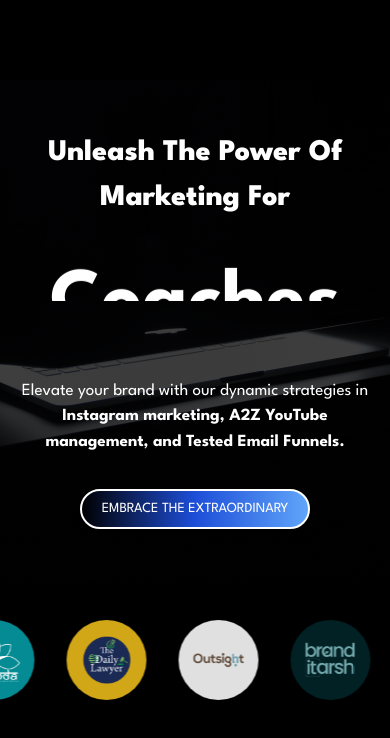
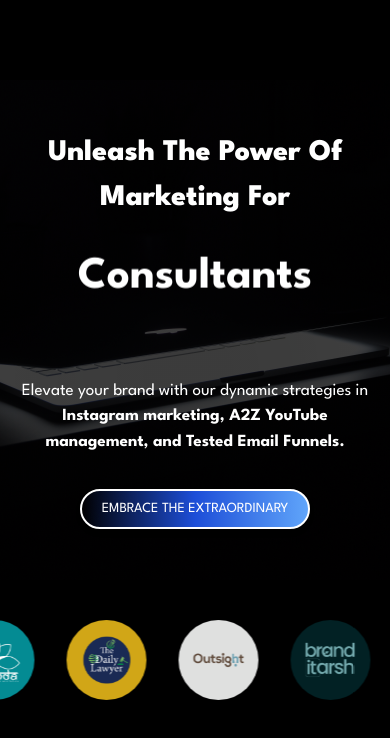
Before and after one commit to Lakshay1103/lakshay, a Next.js app: page / in a window 390 px wide. Shown: the top 738 px of the page. Built offline with nearby package versions, Linux system fonts and the light colour scheme.

Commit message:
hero section responsiveness fix

```diff
--- a/app/globals.css
+++ b/app/globals.css
@@ -115,9 +115,7 @@ div.marquee>a>img {
 }
 
 .rotate-text {
-    -webkit-text-size-adjust: 100%;
-    -webkit-font-smoothing: antialiased;
-    visibility: inherit;
+
     text-align: center;
     box-sizing: border-box;
     min-height: 60px;
@@ -294,7 +292,7 @@ div.marquee>a>img {
 
 @media (max-width: 800px) {
 
-    body{
+    body {
         overflow-x: hidden;
     }
 
@@ -319,7 +317,7 @@ div.marquee>a>img {
         flex-direction: row;
     }
 
-    .steps-title{
+    .steps-title {
         margin-top: 20px;
         margin-bottom: 10px;
     }
@@ -385,11 +383,57 @@ div.marquee>a>img {
 
 @media (max-width: 550px) {
 
-    body{
+    body {
         overflow-x: hidden;
     }
 
-    .steps-title{
+    .rotate-text {
+        text-align: center;
+        box-sizing: border-box;
+        min-height: 60px;
+        color: #fff;
+        justify-content: center;
+        align-items: center;
+        font-weight: 700;
+        line-height: 1.2;
+        display: flex;
+        font-size: 60px;
+        /* Updated font size */
+    }
+
+    .text-rotate {
+        animation: rotateAnimation 9s linear infinite;
+    }
+
+    @keyframes rotateAnimation {
+
+        0%,
+        100% {
+            transform: translateY(0);
+        }
+
+        16.66% {
+            transform: translateY(-90px);
+        }
+
+        33.33% {
+            transform: translateY(-180px);
+        }
+
+        50% {
+            transform: translateY(-270px);
+        }
+
+        66.66% {
+            transform: translateY(-360px);
+        }
+
+        83.33% {
+            transform: translateY(-450px);
+        }
+    }
+
+    .steps-title {
         margin-top: 20px;
         margin-bottom: 10px;
     }
@@ -476,7 +520,7 @@ div.marquee>a>img {
 
 @media (max-width: 400px) {
 
-    body{
+    body {
         overflow-x: hidden;
     }
 
@@ -488,6 +532,52 @@ div.marquee>a>img {
         font-size: 17px;
         line-height: 1.5;
         padding: 10px;
+    }
+
+    .rotate-text {
+        text-align: center;
+        box-sizing: border-box;
+        min-height: 60px;
+        color: #fff;
+        justify-content: center;
+        align-items: center;
+        font-weight: 700;
+        line-height: 1.2;
+        display: flex;
+        font-size: 45px;
+        /* Updated font size */
+    }
+
+    .text-rotate {
+        animation: rotateAnimation 9s linear infinite;
+    }
+
+    @keyframes rotateAnimation {
+
+        0%,
+        100% {
+            transform: translateY(0);
+        }
+
+        16.66% {
+            transform: translateY(-60px);
+        }
+
+        33.33% {
+            transform: translateY(-120px);
+        }
+
+        50% {
+            transform: translateY(-180px);
+        }
+
+        66.66% {
+            transform: translateY(-240px);
+        }
+
+        83.33% {
+            transform: translateY(-360px);
+        }
     }
 
     .hero-btn {
@@ -522,7 +612,7 @@ div.marquee>a>img {
         line-height: 1.3;
     }
 
-    .steps-title{
+    .steps-title {
         margin-top: 20px;
         margin-bottom: 10px;
     }
@@ -540,7 +630,7 @@ div.marquee>a>img {
     }
 
     .icon-text {
-        width: 125px;
+        width: 115px;
         font-size: 12px;
         padding-left: 2px;
         padding-right: 2px;
@@ -564,7 +654,7 @@ div.marquee>a>img {
     }
 
     .reel {
-        width: 95%;
+        width: 90%;
     }
 
     .reel iframe {
@@ -647,9 +737,55 @@ div.marquee>a>img {
 }
 
 
-@media (max-width: 375px){
+@media (max-width: 375px) {
 
-    .steps-title{
+    .rotate-text {
+        text-align: center;
+        box-sizing: border-box;
+        min-height: 60px;
+        color: #fff;
+        justify-content: center;
+        align-items: center;
+        font-weight: 700;
+        line-height: 1.2;
+        display: flex;
+        font-size: 45px;
+        /* Updated font size */
+    }
+
+    .text-rotate {
+        animation: rotateAnimation 9s linear infinite;
+    }
+
+    @keyframes rotateAnimation {
+
+        0%,
+        100% {
+            transform: translateY(0);
+        }
+
+        16.66% {
+            transform: translateY(-60px);
+        }
+
+        33.33% {
+            transform: translateY(-120px);
+        }
+
+        50% {
+            transform: translateY(-180px);
+        }
+
+        66.66% {
+            transform: translateY(-240px);
+        }
+
+        83.33% {
+            transform: translateY(-360px);
+        }
+    }
+
+    .steps-title {
         font-size: 32px;
         line-height: normal;
     }
@@ -661,12 +797,59 @@ div.marquee>a>img {
         padding-right: 2px;
     }
 
-    .testimonial-section h1{
+    .testimonial-section h1 {
         font-size: 30px;
     }
 
-    .testimonial-section p{
+    .testimonial-section p {
         font-size: 16px;
         line-height: 1.5;
     }
+
+    .reels-title h1 {
+        font-size: 28px;
+    }
+
+    .reels-title h1 span {
+        font-size: 28px;
+    }
+
+    .reel {
+        width: 95%;
+    }
+
+    .reel iframe {
+        width: 100%;
+        height: 400px;
+        padding: 6px;
+    }
+
+    .reels-text {
+        width: 90%;
+    }
+
+    .reel-title {
+        width: 90%;
+    }
+
+    .reel-title h1 {
+        font-size: 16px;
+    }
+
+    .reel-title p {
+        font-size: 12px;
+    }
+
+    .reels-desc {
+        width: 90%;
+    }
+
+    .reel-btn {
+        font-size: 30px;
+    }
+
+    .slide {
+        margin-right: 0;
+        margin-left: 0;
+    }
 }
```
